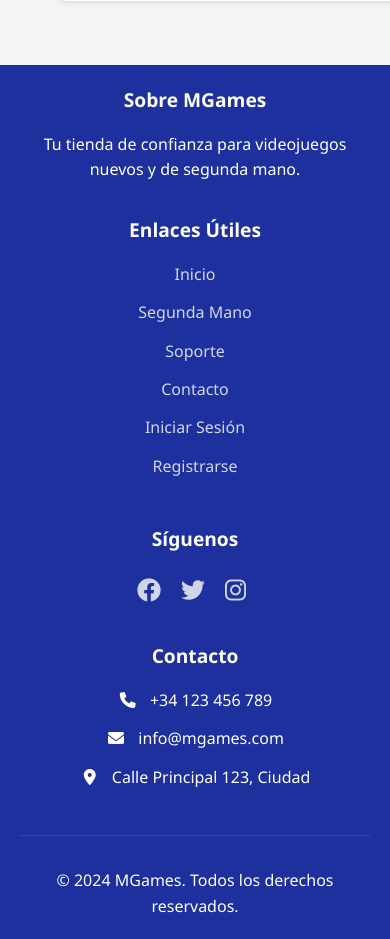
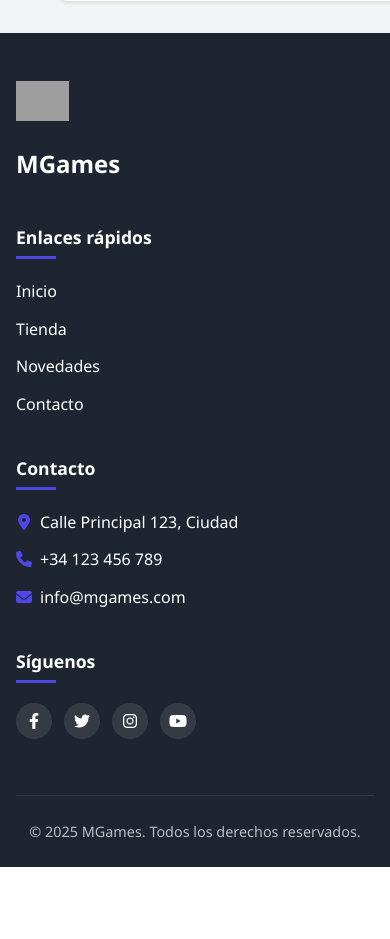
Before and after one commit to gery24/MGames, a PHP site: page /carrito.php in a window 390 px wide; the page is wider, and only the part inside the window is pictured. Shown: the part 2386-3325 px from the top of that part. After the commit the page ends 3253 px from the top of that part, so only its background shows below. Run offline with PHP 8.4, Linux system fonts and the light colour scheme; data comes from the database, SQL or seed files in the repository; grey boxes are pictures that could not be loaded.

Commit message:
footer bueno bonito barato

```diff
--- a/css/footer.css
+++ b/css/footer.css
@@ -1,6 +1,179 @@
-.footer {
-    background-color: #1d309e; /* Color de fondo del encabezado */
-    color: white; /* Color del texto del pie de página */
-    padding: 20px;
+/* Estilos para el footer */
+:root {
+    --footer-bg: #1e2530;
+    --footer-text: #ffffff;
+    --footer-accent: #4f46e5;
+    --footer-divider: rgba(255, 255, 255, 0.1);
+    --social-bg: rgba(255, 255, 255, 0.1);
+    --social-hover: #4f46e5;
+}
+
+.site-footer {
+    background-color: var(--footer-bg);
+    color: var(--footer-text);
+    padding: 3rem 0 1.5rem;
+}
+
+.container {
+    width: 100%;
+    max-width: 1200px;
+    margin: 0 auto;
+    padding: 0 1rem;
+}
+
+.footer-content {
+    display: grid;
+    grid-template-columns: repeat(4, 1fr);
+    gap: 2rem;
+    margin-bottom: 2rem;
+}
+
+/* Logo section */
+.footer-logo {
+    display: flex;
+    flex-direction: column;
+    align-items: flex-start;
+}
+
+.footer-logo img {
+    height: 40px;
+    margin-bottom: 1rem;
+}
+
+.footer-logo h3 {
+    font-size: 1.5rem;
+    font-weight: 600;
+    margin: 0;
+}
+
+/* Section headings */
+.footer-links h4,
+.footer-contact h4,
+.footer-social h4 {
+    font-size: 1.1rem;
+    font-weight: 600;
+    margin-bottom: 1.25rem;
+    position: relative;
+    padding-bottom: 0.5rem;
+}
+
+.footer-links h4::after,
+.footer-contact h4::after,
+.footer-social h4::after {
+    content: '';
+    position: absolute;
+    bottom: 0;
+    left: 0;
+    width: 40px;
+    height: 3px;
+    background-color: var(--footer-accent);
+}
+
+/* Quick links */
+.footer-links ul {
+    list-style: none;
+    padding: 0;
+    margin: 0;
+}
+
+.footer-links ul li {
+    margin-bottom: 0.75rem;
+}
+
+.footer-links ul li a {
+    color: var(--footer-text);
+    text-decoration: none;
+    transition: color 0.3s;
+}
+
+.footer-links ul li a:hover {
+    color: var(--footer-accent);
+}
+
+/* Contact info */
+.footer-contact p {
+    margin-bottom: 0.75rem;
+    display: flex;
+    align-items: center;
+    gap: 0.5rem;
+}
+
+.footer-contact p i {
+    color: var(--footer-accent);
+    width: 16px;
     text-align: center;
 }
+
+/* Social icons */
+.social-icons {
+    display: flex;
+    gap: 0.75rem;
+}
+
+.social-icons a {
+    display: flex;
+    align-items: center;
+    justify-content: center;
+    width: 36px;
+    height: 36px;
+    background-color: var(--social-bg);
+    border-radius: 50%;
+    color: var(--footer-text);
+    transition: all 0.3s ease;
+}
+
+.social-icons a:hover {
+    background-color: var(--social-hover);
+    transform: translateY(-3px);
+}
+
+/* Divider */
+.footer-divider {
+    height: 1px;
+    background-color: var(--footer-divider);
+    margin-bottom: 1.5rem;
+}
+
+/* Copyright */
+.footer-bottom {
+    text-align: center;
+    font-size: 0.9rem;
+    color: rgba(255, 255, 255, 0.7);
+}
+
+/* Responsive adjustments */
+@media (max-width: 992px) {
+    .footer-content {
+        grid-template-columns: repeat(2, 1fr);
+    }
+}
+
+@media (max-width: 576px) {
+    .footer-content {
+        grid-template-columns: 1fr;
+        gap: 2rem;
+    }
+
+    .footer-logo, .footer-links, .footer-contact, .footer-social {
+        text-align: center;
+    }
+
+    .footer-logo {
+        align-items: center;
+    }
+
+    .footer-links h4::after,
+    .footer-contact h4::after,
+    .footer-social h4::after {
+        left: 50%;
+        transform: translateX(-50%);
+    }
+
+    .footer-contact p {
+        justify-content: center;
+    }
+
+    .social-icons {
+        justify-content: center;
+    }
+}
--- a/includes/footer.php
+++ b/includes/footer.php
@@ -1,48 +1,201 @@
-<footer class="footer">
-    <div class="footer-content">
-        <div class="footer-section">
-            <h4>Sobre MGames</h4>
-            <p>Tu tienda de confianza para videojuegos nuevos y de segunda mano.</p>
+<style>
+/* Estilos integrados para el footer */
+.mgames-footer {
+    background-color: #1e2530;
+    color: #ffffff;
+    padding: 3rem 0 1.5rem;
+    font-family: 'Segoe UI', Tahoma, Geneva, Verdana, sans-serif;
+    margin-top: 2rem;
+}
+
+.mgames-footer a {
+    color: #ffffff;
+    text-decoration: none;
+}
+
+.mgames-footer a:hover {
+    color: #4f46e5;
+}
+
+.footer-container {
+    width: 100%;
+    max-width: 1200px;
+    margin: 0 auto;
+    padding: 0 1rem;
+}
+
+.footer-grid {
+    display: flex;
+    flex-wrap: wrap;
+    justify-content: space-between;
+    margin-bottom: 2rem;
+}
+
+.footer-column {
+    flex: 1;
+    min-width: 200px;
+    margin-bottom: 1.5rem;
+    padding-right: 2rem;
+}
+
+.footer-column h3 {
+    font-size: 1.1rem;
+    font-weight: 600;
+    margin-bottom: 1.25rem;
+    position: relative;
+    padding-bottom: 0.5rem;
+}
+
+.footer-column h3::after {
+    content: '';
+    position: absolute;
+    bottom: 0;
+    left: 0;
+    width: 40px;
+    height: 3px;
+    background-color: #4f46e5;
+}
+
+.footer-logo {
+    margin-bottom: 1rem;
+}
+
+.footer-logo img {
+    height: 40px;
+    margin-bottom: 1rem;
+}
+
+.footer-links {
+    list-style: none;
+    padding: 0;
+    margin: 0;
+}
+
+.footer-links li {
+    margin-bottom: 0.75rem;
+}
+
+.contact-item {
+    display: flex;
+    align-items: center;
+    margin-bottom: 0.75rem;
+}
+
+.contact-icon {
+    margin-right: 0.5rem;
+    color: #4f46e5;
+    width: 16px;
+    text-align: center;
+}
+
+.social-icons {
+    display: flex;
+    gap: 0.75rem;
+}
+
+.social-icon {
+    display: flex;
+    align-items: center;
+    justify-content: center;
+    width: 36px;
+    height: 36px;
+    background-color: rgba(255, 255, 255, 0.1);
+    border-radius: 50%;
+    transition: all 0.3s ease;
+}
+
+.social-icon:hover {
+    background-color: #4f46e5;
+    transform: translateY(-3px);
+}
+
+.footer-divider {
+    height: 1px;
+    background-color: rgba(255, 255, 255, 0.1);
+    margin-bottom: 1.5rem;
+}
+
+.footer-copyright {
+    text-align: center;
+    font-size: 0.9rem;
+    color: rgba(255, 255, 255, 0.7);
+}
+
+@media (max-width: 768px) {
+    .footer-grid {
+        flex-direction: column;
+    }
+
+    .footer-column {
+        width: 100%;
+        padding-right: 0;
+    }
+}
+</style>
+
+<footer class="mgames-footer">
+    <div class="footer-container">
+        <div class="footer-grid">
+            <!-- Logo y nombre -->
+            <div class="footer-column">
+                <div class="footer-logo">
+                    <img src="FotosWeb/logo.png" alt="MGames Logo">
+                    <h2>MGames</h2>
                 </div>
-        <div class="footer-section">
-            <h4>Enlaces Útiles</h4>
-            <ul>
+            </div>
+
+            <!-- Enlaces rápidos -->
+            <div class="footer-column">
+                <h3>Enlaces rápidos</h3>
+                <ul class="footer-links">
                     <li><a href="index.php">Inicio</a></li>
-                <li><a href="segunda_mano.php">Segunda Mano</a></li>
-                <li><a href="soporte.php">Soporte</a></li>
+                    <li><a href="tienda.php">Tienda</a></li>
+                    <li><a href="novedades.php">Novedades</a></li>
                     <li><a href="contacto.php">Contacto</a></li>
-                <?php if(isset($_SESSION['usuario'])): ?>
-                    <li><a href="perfil.php">Mi Perfil</a></li>
-                    <li><a href="carrito.php">Carrito</a></li>
-                    <?php if ($_SESSION['usuario']['rol'] === 'ADMIN'): ?>
-                        <li><a href="panel_admin.php">Panel Admin</a></li>
-                    <?php endif; ?>
-                <?php else: ?>
-                    <li><a href="login.php">Iniciar Sesión</a></li>
-                    <li><a href="register.php">Registrarse</a></li>
-                <?php endif; ?>
                 </ul>
             </div>
-        <div class="footer-section">
-            <h4>Síguenos</h4>
-            <div class="social-links">
-                <a href="#"><i class="fab fa-facebook"></i></a>
-                <a href="#"><i class="fab fa-twitter"></i></a>
-                <a href="#"><i class="fab fa-instagram"></i></a>
+
+            <!-- Contacto -->
+            <div class="footer-column">
+                <h3>Contacto</h3>
+                <div class="contact-item">
+                    <span class="contact-icon"><i class="fas fa-map-marker-alt"></i></span>
+                    <span>Calle Principal 123, Ciudad</span>
+                </div>
+                <div class="contact-item">
+                    <span class="contact-icon"><i class="fas fa-phone"></i></span>
+                    <span>+34 123 456 789</span>
+                </div>
+                <div class="contact-item">
+                    <span class="contact-icon"><i class="fas fa-envelope"></i></span>
+                    <span>info@mgames.com</span>
                 </div>
             </div>
-        <div class="footer-section">
-            <h4>Contacto</h4>
-            <ul>
-                <li><i class="fas fa-phone"></i> +34 123 456 789</li>
-                <li><i class="fas fa-envelope"></i> info@mgames.com</li>
-                <li><i class="fas fa-map-marker-alt"></i> Calle Principal 123, Ciudad</li>
-            </ul>
+
+            <!-- Redes sociales -->
+            <div class="footer-column">
+                <h3>Síguenos</h3>
+                <div class="social-icons">
+                    <a href="#" class="social-icon" aria-label="Facebook">
+                        <i class="fab fa-facebook-f"></i>
+                    </a>
+                    <a href="#" class="social-icon" aria-label="Twitter">
+                        <i class="fab fa-twitter"></i>
+                    </a>
+                    <a href="#" class="social-icon" aria-label="Instagram">
+                        <i class="fab fa-instagram"></i>
+                    </a>
+                    <a href="#" class="social-icon" aria-label="YouTube">
+                        <i class="fab fa-youtube"></i>
+                    </a>
                 </div>
             </div>
-    <div class="footer-bottom">
-        <p>&copy; 2024 MGames. Todos los derechos reservados.</p>
+        </div>
+
+        <div class="footer-divider"></div>
+
+        <div class="footer-copyright">
+            <p>&copy; <?php echo date('Y'); ?> MGames. Todos los derechos reservados.</p>
+        </div>
     </div>
 </footer>
-<link rel="stylesheet" href="css/footer.css">
-<link rel="stylesheet" href="css/panel_admin.css">
```
Lines whose indentation alone changed are shown as unchanged.
